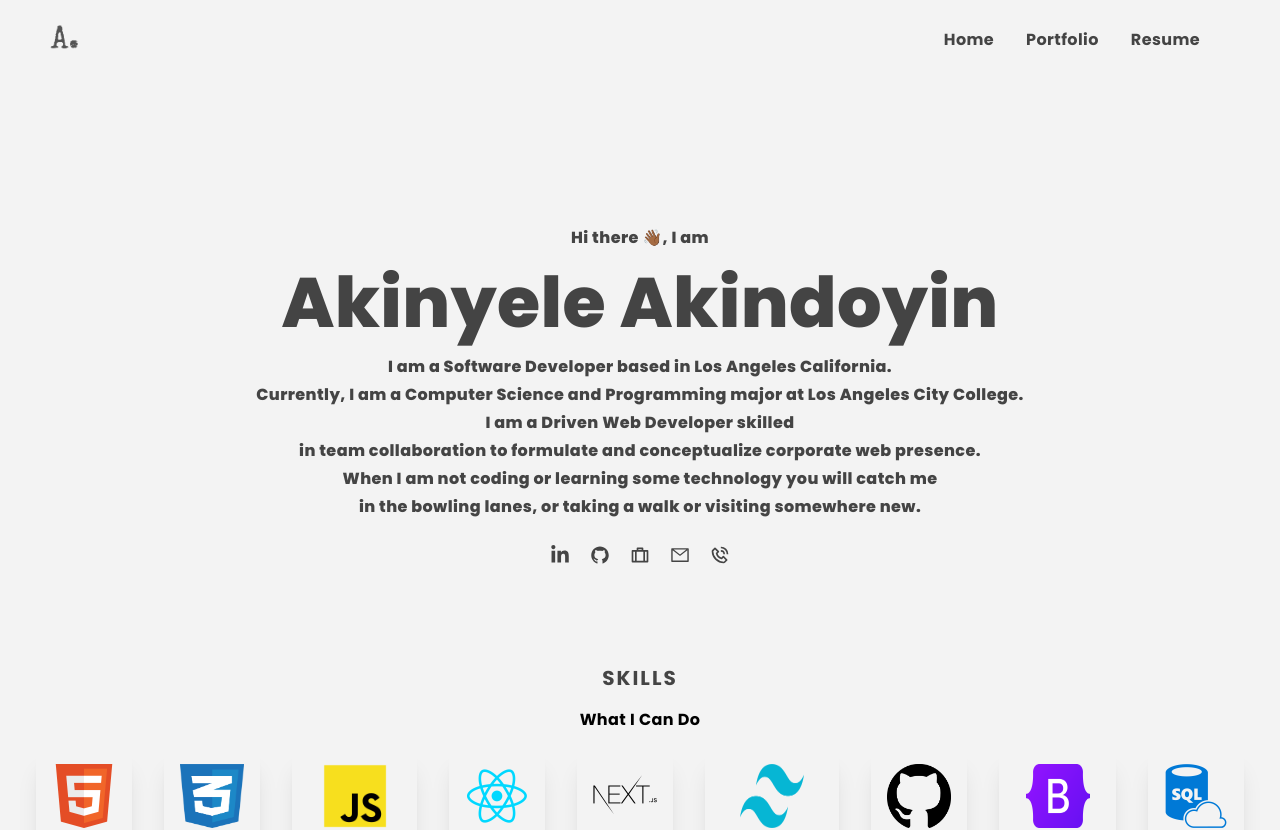
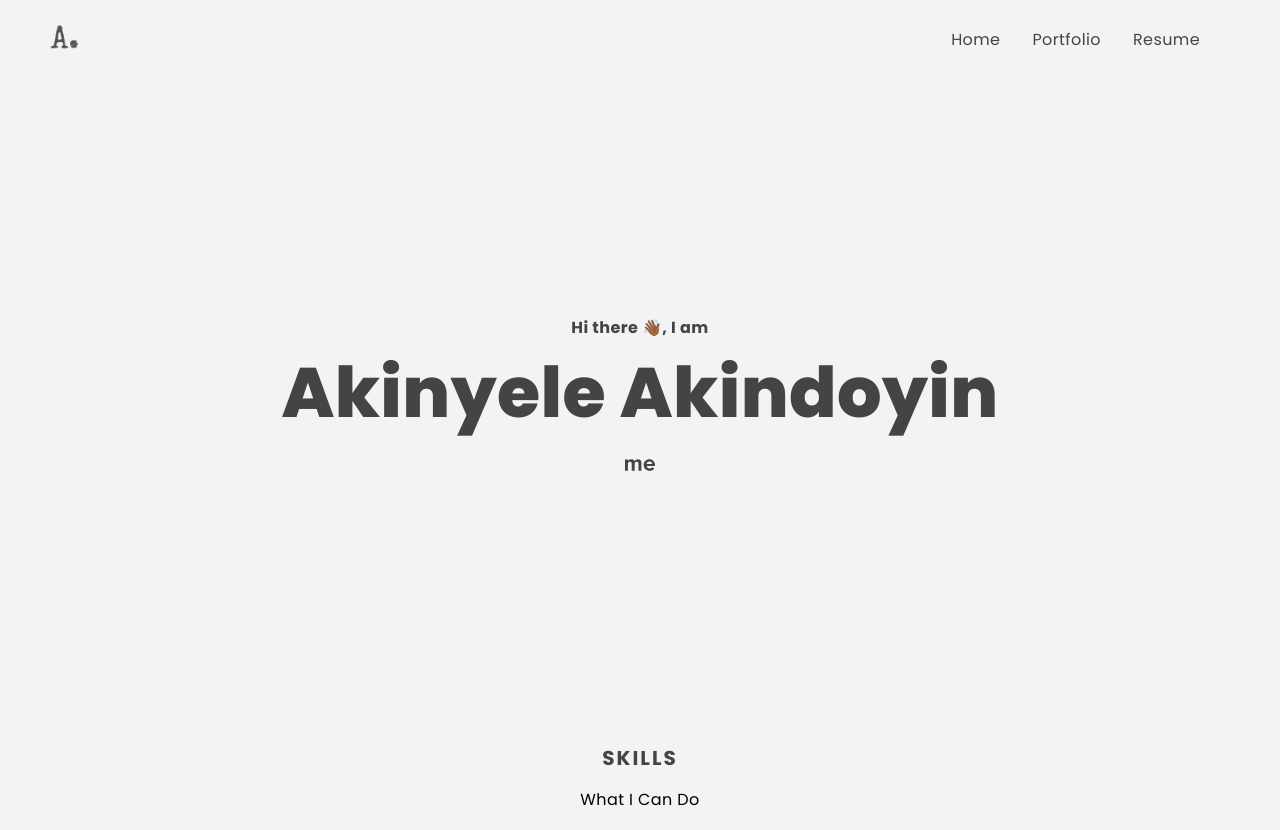
Before and after one commit to akinyeleakindoyin/my-personal-portfolio, a Next.js app in the folder my-personal-portfolio/: page / in a window 1280 px wide. Shown: the top 830 px of the page. Built offline with nearby package versions, Linux system fonts and the light colour scheme.

Commit message:
further refactor

```diff
--- a/my-personal-portfolio/components/Banner.jsx
+++ b/my-personal-portfolio/components/Banner.jsx
@@ -1,4 +1,4 @@
-import React from 'react';
+import React, { useState } from 'react';
 import Image from 'next/image';
 import bannerImg from '../public/assets/akinImg.jpg';
 import coolImg from '../public/assets/cool-businessman.png';
@@ -12,39 +12,73 @@ import { SiAboutdotme } from 'react-icons/si';
 import Link from 'next/link';
 
 const Banner = () => {
+  const [aboutMe, setAboutMe] = useState(false);
+
+  const handleAboutMe = () => {
+    setAboutMe(!aboutMe);
+  };
+
   return (
     <div>
-      <div className='w-screen h-[70vh] '>
+      <div className='w-screen h-[80vh] '>
         {/* <button className='text-red-200 font-bold p-2 cursor-pointer'>
             Hire Me
           </button> */}
         <div className='flex flex-col items-center justify-center w-screen h-screen'>
-          <p className='text-[#444] sm:text-lg dark:text-[color:var(--bg-color)] font-extrabold'>
+          <p className='text-[#444] sm:text-lg dark:text-[color:var(--bg-color)] font-bold'>
             Hi there 👋🏾, I am
           </p>
-          <h1 className=' lg:text-[70px] md:text-[70px] sm:text-[50px] xs:text-[30px] text-[#444] dark:text-[color:var(--bg-color)] '>
+          <h1 className=' text-center lg:text-[70px] md:text-[70px] sm:text-[50px] xs:text-[30px] text-[#444] dark:text-[color:var(--bg-color)] '>
             Akinyele Akindoyin
           </h1>
-          <div className='flex flex-col justify-center xs:justify-center items-center gap-1 '>
-            <p className='text-[#444] dark:text-[color:var(--bg-color)] sm:text-lg font-extrabold xs:text-center'>
-              I am a Software Developer based in Los Angeles California.
+          <div
+            className='p-1 hover:bg-[#f75023]/10  rounded-full flex items-center justify-center w-10 h-10 cursor-pointer'
+            title='About Me'
+          >
+            <Link href='/'>
+              <SiAboutdotme
+                size={30}
+                className='cursor-pointer text-[#444] dark:text-[color:var(--bg-color)] '
+                onClick={handleAboutMe}
+                title='About Me'
+              />
+            </Link>
+          </div>
+
+          <div
+            className={
+              !aboutMe
+                ? 'hidden'
+                : 'flex flex-col justify-center xs:justify-center items-center gap-1 '
+            }
+          >
+            <p className='text-[#444] dark:text-[color:var(--bg-color)] sm:text-lg font-normal xs:text-center sm:text-center'>
+              I am a <span className='bg-[#f75023]/20'>Software Developer</span>{' '}
+              based in <span className='bg-[#f75023]/20'>Los Angeles</span>{' '}
+              California.
             </p>
-            <p className='text-[#444] dark:text-[color:var(--bg-color)] sm:text-lg font-extrabold xs:text-center '>
-              Currently, I am a Computer Science and Programming major at Los
-              Angeles City College.
+            <p className='text-[#444] dark:text-[color:var(--bg-color)] sm:text-lg font-normal xs:text-center sm:text-center'>
+              Currently, I am a{' '}
+              <span className='bg-[#f75023]/20'>
+                Computer Science and Programming
+              </span>{' '}
+              major at Los Angeles City College.
             </p>
-            <p className='text-[#444] dark:text-[color:var(--bg-color)] sm:text-lg font-extrabold xs:text-center'>
-              I am a Driven Web Developer skilled
+            <p className='text-[#444] dark:text-[color:var(--bg-color)] sm:text-lg font-normal xs:text-center'>
+              I am a Driven{' '}
+              <span className='bg-[#f75023]/20'>Web Developer</span> skilled
             </p>
-            <p className='text-[#444] dark:text-[color:var(--bg-color)] sm:text-lg font-extrabold xs:text-center '>
-              in team collaboration to formulate and conceptualize corporate web
-              presence.
+            <p className='text-[#444] dark:text-[color:var(--bg-color)] sm:text-lg font-normal xs:text-center sm:text-center'>
+              in <span className='bg-[#f75023]/20'>team collaboration</span> to
+              formulate and conceptualize corporate web presence.
             </p>
-            <p className='text-[#444] dark:text-[color:var(--bg-color)] sm:text-lg font-extrabold xs:text-center'>
+            <p className='text-[#444] dark:text-[color:var(--bg-color)] sm:text-lg font-normal xs:text-center'>
               When I am not coding or learning some technology you will catch me
             </p>
-            <p className='text-[#444] dark:text-[color:var(--bg-color)] sm:text-lg font-extrabold xs:text-center'>
-              in the bowling lanes, or taking a walk or visiting somewhere new.
+            <p className='text-[#444] dark:text-[color:var(--bg-color)] sm:text-lg font-normal xs:text-center'>
+              in the <span className='bg-[#f75023]/20'>bowling lanes</span>, or
+              taking a <span className='bg-[#f75023]/20'>walk</span> or{' '}
+              <span className='bg-[#f75023]/20'>visiting</span> somewhere new.
             </p>
             {/* <p className='text-[#444] dark:text-[color:var(--bg-color)] sm:text-lg font-extrabold xs:hidden'>
               Integrates knowledge of visual arts to develop functional,
--- a/my-personal-portfolio/components/Navbar.jsx
+++ b/my-personal-portfolio/components/Navbar.jsx
@@ -80,7 +80,7 @@ const Navbar = () => {
         </div>
         <ul
           style={{ color: `${linkColor}` }}
-          className='flex  item-center justify-between font-bold  py-1 px-4 rounded-full xs:hidden mr-14'
+          className='flex  item-center justify-between font-bold  py-1 px-4 rounded-full xs:hidden sm:hidden mr-14'
         >
           <li className=' p-2 cursor-pointer'>
             <Link href='/'>Home</Link>
--- a/my-personal-portfolio/components/Portfolio.jsx
+++ b/my-personal-portfolio/components/Portfolio.jsx
@@ -16,7 +16,7 @@ const Portfolio = () => {
   return (
     <div
       id='portfolio'
-      className=' py-2 mx-auto overflow-x-scroll  items-center justify-center '
+      className=' py-2 mx-1 overflow-x-scroll  items-center justify-center '
     >
       {/* <div>
         <p className='text-xl tracking-widest text-[#5651e5]'>Projects</p>
@@ -33,7 +33,7 @@ const Portfolio = () => {
             </div>;
           })}
         </div> */}
-      <div className='md:grid lg:flex  lg:flex-wrap lg:gap-8  gap-2 md:grid-cols-2 md:gap-2 md:ml-10 sm:grid-cols-2 xs:flex xs:justify-start xs:translate-x-[6%]  justify-center items-center '>
+      <div className='md:grid flex  lg:flex-wrap lg:gap-8  gap-2 md:grid-cols-2 md:gap-2 md:ml-10 justify-center xs:translate-x-[6%] sm:translate-x-[6%] sm:justify-start xs:justify-start  items-center'>
         <div id='slides' className=''>
           <PortfolioItems
             title='Fitness-Gym'
--- a/my-personal-portfolio/pages/fitnessgym.jsx
+++ b/my-personal-portfolio/pages/fitnessgym.jsx
@@ -32,9 +32,25 @@ const fitnessgym = () => {
             of exercisers and a video instruction to further enhance the
             exercise experience.
           </p>
-          <div className='text-white'>
-            <button className='px-8 py-2 mt-4 mr-8'>Demo</button>
-            <button className='px-8 py-2 mt-4'>Code</button>
+          <div className='text-[#444]'>
+            <button className='px-8 py-2 mt-4 mr-8'>
+              <Link
+                href='https://fitnessexercises-akinyele.netlify.app/'
+                target='_blank'
+                rel='noreferrer'
+              >
+                Demo
+              </Link>
+            </button>
+            <button className='px-8 py-2 mt-4'>
+              <Link
+                href='https://github.com/akinyeleakindoyin/fitnessexercises.git'
+                target='_blank'
+                rel='noreferrer'
+              >
+                Github
+              </Link>
+            </button>
           </div>
         </div>
         <div className='col-span-4 md:col-span-1 shadow-gray-400 shadow-xl rounded-xl p-4'>
--- a/my-personal-portfolio/pages/omnifood.jsx
+++ b/my-personal-portfolio/pages/omnifood.jsx
@@ -31,9 +31,25 @@ const omnifood = () => {
             targets busy individuals and seeks to help them eat healthy through
             a subscription based daily food delivery model.
           </p>
-          <div className='text-white'>
-            <button className='px-8 py-2 mt-4 mr-8'>Demo</button>
-            <button className='px-8 py-2 mt-4'>Code</button>
+          <div className='text-[#444]'>
+            <button className='px-8 py-2 mt-4 mr-8'>
+              <Link
+                href='https://omnifood-akinyele.netlify.app/'
+                target='_blank'
+                rel='noreferrer'
+              >
+                Demo
+              </Link>
+            </button>
+            <button className='px-8 py-2 mt-4'>
+              <Link
+                href='https://github.com/akinyeleakindoyin/omnifood.git'
+                target='_blank'
+                rel='noreferrer'
+              >
+                Github
+              </Link>
+            </button>
           </div>
         </div>
         <div className='col-span-4 md:col-span-1 shadow-gray-400 shadow-xl rounded-xl p-4'>
--- a/my-personal-portfolio/pages/piggame.jsx
+++ b/my-personal-portfolio/pages/piggame.jsx
@@ -32,9 +32,25 @@ const piggame = () => {
             hold your points and pass game time to the next player or else you
             win when you accumulate over 100points. 😄
           </p>
-          <div className='text-white'>
-            <button className='px-8 py-2 mt-4 mr-8'>Demo</button>
-            <button className='px-8 py-2 mt-4'>Code</button>
+          <div className='text-[#444]'>
+            <button className='px-8 py-2 mt-4 mr-8'>
+              <Link
+                href='https://akinyeleakindoyin.github.io/PigGame/'
+                target='_blank'
+                rel='noreferrer'
+              >
+                Demo
+              </Link>
+            </button>
+            <button className='px-8 py-2 mt-4'>
+              <Link
+                href='https://github.com/akinyeleakindoyin/PigGame.git'
+                target='_blank'
+                rel='noreferrer'
+              >
+                Github
+              </Link>
+            </button>
           </div>
         </div>
         <div className='col-span-4 md:col-span-1 shadow-gray-400 shadow-xl rounded-xl p-4'>
--- a/my-personal-portfolio/styles/globals.css
+++ b/my-personal-portfolio/styles/globals.css
@@ -1,4 +1,4 @@
-@import url('https://fonts.googleapis.com/css2?family=Poppins:wght@700;800;900&display=swap');
+@import url('https://fonts.googleapis.com/css2?family=Poppins:wght@400;700;800;900&display=swap');
 @import url('https://fonts.googleapis.com/css2?family=Playfair+Display:wght@700;800;900&display=swap');
 
 /* Font downloaded from FontsForWeb.com */
@@ -29,8 +29,8 @@ body,
 * {
   padding: 0;
   margin: 0;
-  font-family: 'Poppins', BlinkMacSystemFont, Segoe UI, Roboto, Oxygen, Ubuntu,
-    Cantarell, Fira Sans, Droid Sans, Helvetica Neue, sans-serif;
+  font-family: 'Poppins', sans-serif;
+  font-weight: 400;
   box-sizing: border-box;
 
   scroll-behavior: smooth;
@@ -43,9 +43,9 @@ body,
   body {
     @apply bg-[#f3f3f3]  tracking-wide;
   }
-  h1 {
+  /* h1 {
     @apply text-[color:var(--bg-color)];
-  }
+  } */
 }
 
 .button {
```
Also changed, not shown: my-personal-portfolio/pages/admindashboard.jsx (+19 -3 lines), my-personal-portfolio/pages/adukemenu.jsx (+19 -3 lines), my-personal-portfolio/pages/bankist.jsx (+19 -3 lines), my-personal-portfolio/pages/ecommerce.jsx (+19 -3 lines).
